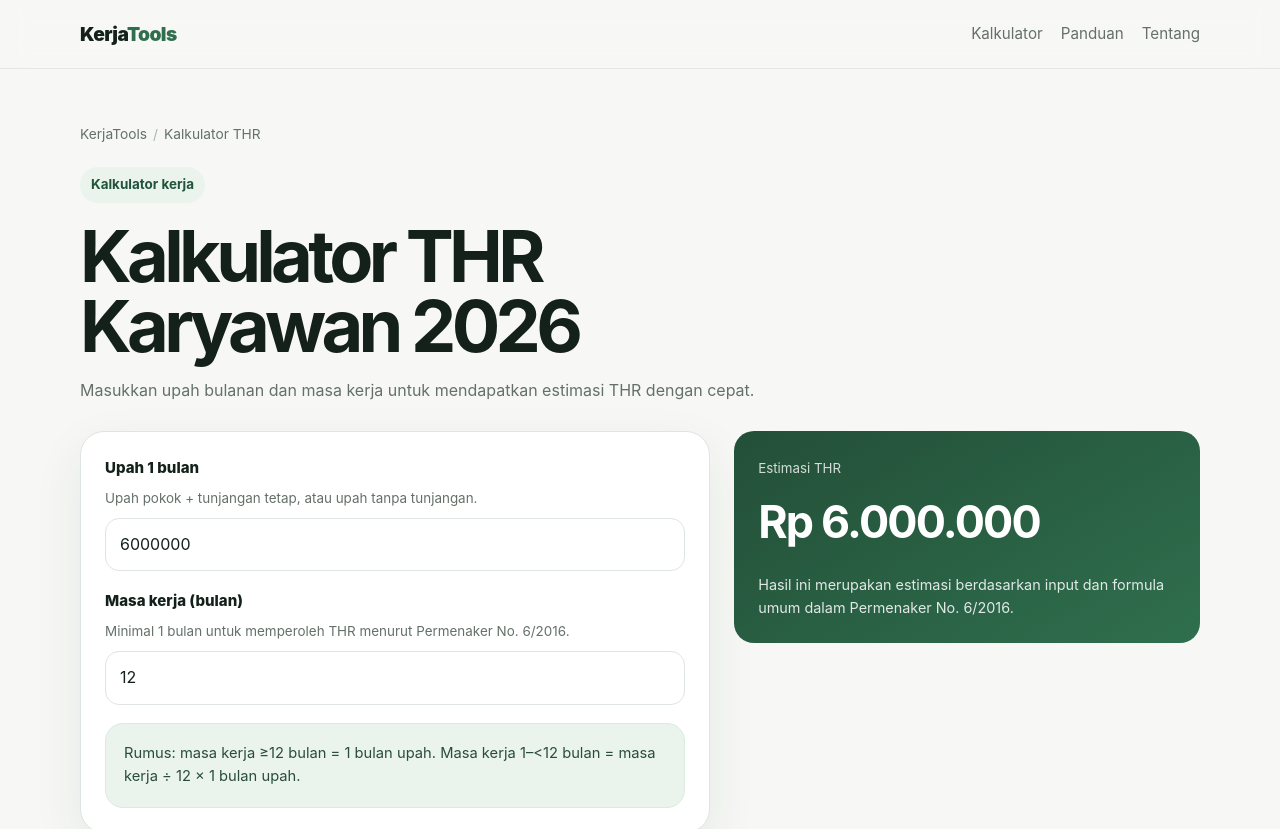
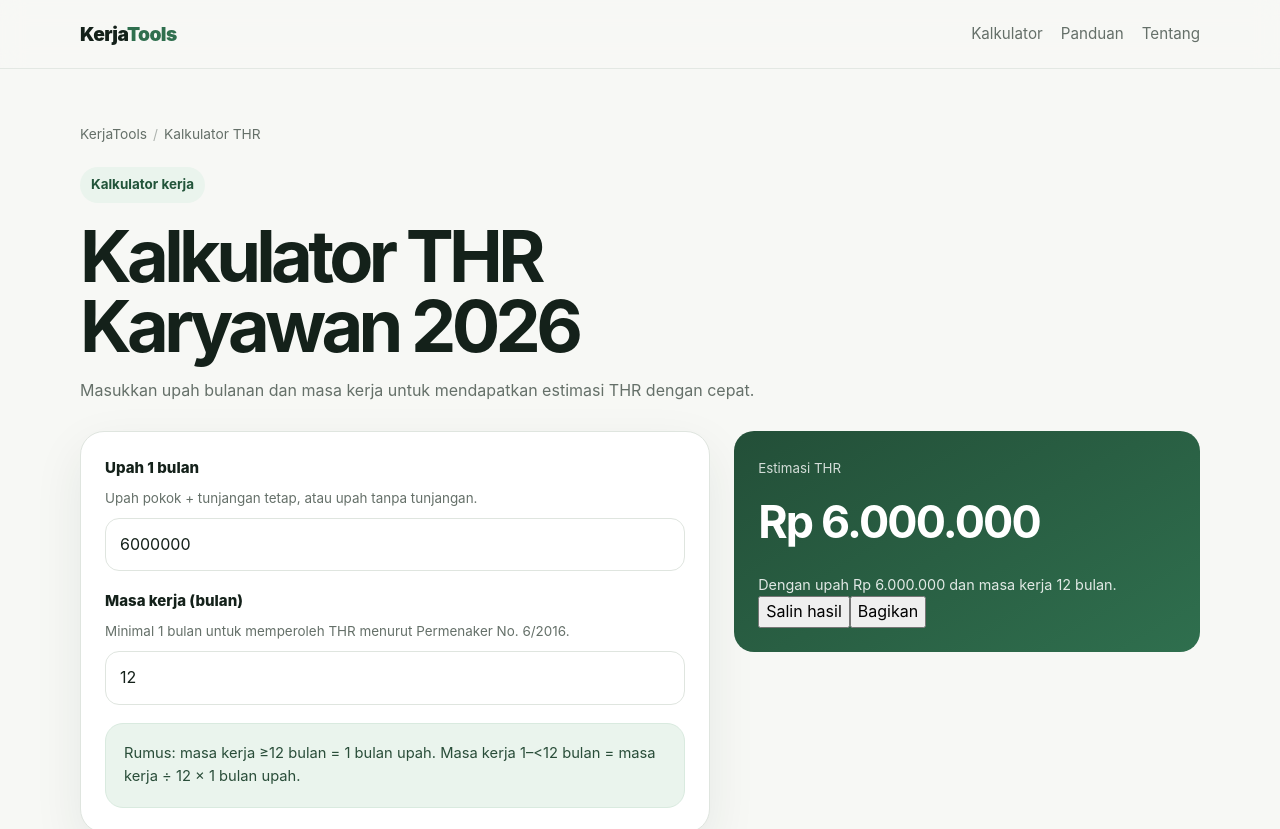
Before and after one commit to alfindevin/kerja-tools, a Next.js app: page /kalkulator-thr in a window 1280 px wide. Shown: the top 829 px of the page. Built offline with nearby package versions, Linux system fonts and the light colour scheme; no server answers.

Commit message:
feat: add copy and share actions to THR result

```diff
--- a/app/kalkulator-thr/ThrCalculator.tsx
+++ b/app/kalkulator-thr/ThrCalculator.tsx
@@ -1,5 +1,6 @@
 'use client';
 import { useMemo, useState } from 'react';
+import ResultActions from '@/components/ResultActions';
 
 const rupiah = new Intl.NumberFormat('id-ID', { style: 'currency', currency: 'IDR', maximumFractionDigits: 0 });
 
@@ -12,12 +13,14 @@ export default function ThrCalculator() {
     return (months / 12) * wage;
   }, [wage, months]);
 
+  const text = `Dengan upah ${rupiah.format(wage)} dan masa kerja ${months} bulan, estimasi THR saya di KerjaTools adalah ${rupiah.format(result)}.`;
+
   return <div className="tool-grid">
     <div className="panel">
       <div className="form-row"><label>Upah 1 bulan</label><span className="hint">Upah pokok + tunjangan tetap, atau upah tanpa tunjangan.</span><input type="number" min="0" value={wage} onChange={e => setWage(Number(e.target.value))} /></div>
       <div className="form-row"><label>Masa kerja (bulan)</label><span className="hint">Minimal 1 bulan untuk memperoleh THR menurut Permenaker No. 6/2016.</span><input type="number" min="0" max="600" value={months} onChange={e => setMonths(Number(e.target.value))} /></div>
       <div className="info">Rumus: masa kerja ≥12 bulan = 1 bulan upah. Masa kerja 1–&lt;12 bulan = masa kerja ÷ 12 × 1 bulan upah.</div>
     </div>
-    <div className="result"><small>Estimasi THR</small><strong>{rupiah.format(result)}</strong><p>Hasil ini merupakan estimasi berdasarkan input dan formula umum dalam Permenaker No. 6/2016.</p></div>
+    <div className="result"><small>Estimasi THR</small><strong>{rupiah.format(result)}</strong><p>Dengan upah {rupiah.format(wage)} dan masa kerja {months} bulan.</p><ResultActions text={text} /></div>
   </div>;
 }
```
